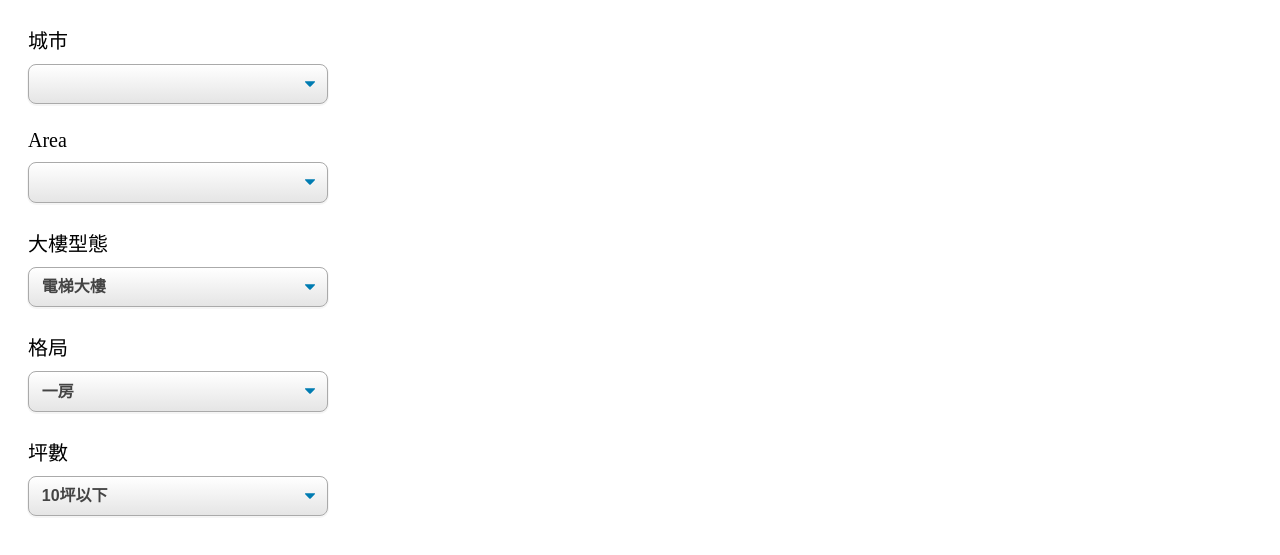
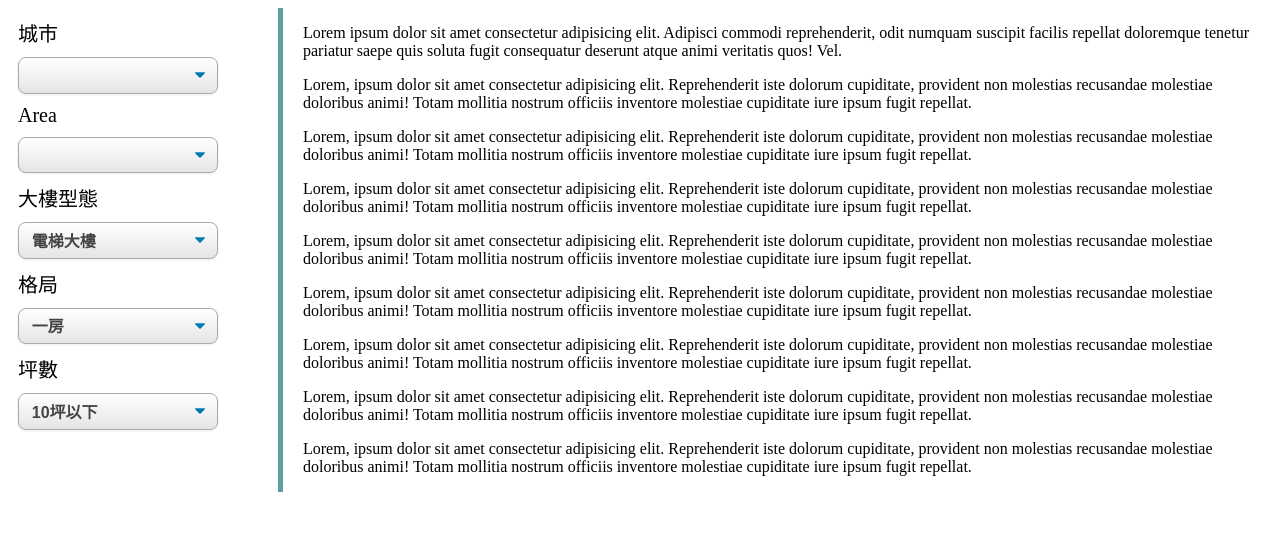
Before and after one commit to xboxertony/test_app, a Flask app: page / in a window 1280 px wide. Shown: the top 555 px of the page. Run offline with Flask 2, Linux system fonts and the light colour scheme; lists and menus that the app fills with data are empty; some libraries are stand-ins or nearby versions.

Commit message:
新增左右兩側

```diff
--- a/templates/test.html
+++ b/templates/test.html
@@ -11,15 +11,25 @@
     <script language="javascript" type="text/javascript" src="../static/flot/source/jquery.flot.symbol.js"></script>
     <script language="javascript" type="text/javascript" src="../static/flot/source/jquery.flot.legend.js"></script>
     <style>
+        .dash_board{
+            display: flex;
+        }
+        .main{
+            margin-left: 50px;
+            padding-left: 20px;
+            border-left-width: 5px;
+            border-left-style: solid;
+            border-left-color: cadetblue;
+        }
         select{
             display: block;
             font-size: 16px;
             font-family: sans-serif;
             font-weight: 700;
             color: #444;
-            line-height: 1.3;
+            /* line-height: 1.3; */
             padding: .6em 1.4em .5em .8em;
-            width: 300px;
+            width: 200px;
             max-width: 100%;
             box-sizing: border-box;
             margin: 0;
@@ -65,11 +75,13 @@
             margin-bottom: 10px;
         }
         .dropdon{
-            margin: 25px 20px;
+            margin: 10px 10px;
         }
     </style>
 </head>
 <body>
+    <div class="dash_board">
+        <div class="select_area">
             <div class="dropdon">
                 <label for="city">城市</label>
                 <select class="dropdown" id="city">
@@ -103,6 +115,19 @@
                     <option value="20"><a>10~20坪</a></option>
                     <option value="30"><a>20~30坪</a></option>
                 </select>
+            </div>
+        </div>
+        <div class="main">
+            <p>Lorem ipsum dolor sit amet consectetur adipisicing elit. Adipisci commodi reprehenderit, odit numquam suscipit facilis repellat doloremque tenetur pariatur saepe quis soluta fugit consequatur deserunt atque animi veritatis quos! Vel.</p>
+            <p>Lorem, ipsum dolor sit amet consectetur adipisicing elit. Reprehenderit iste dolorum cupiditate, provident non molestias recusandae molestiae doloribus animi! Totam mollitia nostrum officiis inventore molestiae cupiditate iure ipsum fugit repellat.</p>
+            <p>Lorem, ipsum dolor sit amet consectetur adipisicing elit. Reprehenderit iste dolorum cupiditate, provident non molestias recusandae molestiae doloribus animi! Totam mollitia nostrum officiis inventore molestiae cupiditate iure ipsum fugit repellat.</p>
+            <p>Lorem, ipsum dolor sit amet consectetur adipisicing elit. Reprehenderit iste dolorum cupiditate, provident non molestias recusandae molestiae doloribus animi! Totam mollitia nostrum officiis inventore molestiae cupiditate iure ipsum fugit repellat.</p>
+            <p>Lorem, ipsum dolor sit amet consectetur adipisicing elit. Reprehenderit iste dolorum cupiditate, provident non molestias recusandae molestiae doloribus animi! Totam mollitia nostrum officiis inventore molestiae cupiditate iure ipsum fugit repellat.</p>
+            <p>Lorem, ipsum dolor sit amet consectetur adipisicing elit. Reprehenderit iste dolorum cupiditate, provident non molestias recusandae molestiae doloribus animi! Totam mollitia nostrum officiis inventore molestiae cupiditate iure ipsum fugit repellat.</p>
+            <p>Lorem, ipsum dolor sit amet consectetur adipisicing elit. Reprehenderit iste dolorum cupiditate, provident non molestias recusandae molestiae doloribus animi! Totam mollitia nostrum officiis inventore molestiae cupiditate iure ipsum fugit repellat.</p>
+            <p>Lorem, ipsum dolor sit amet consectetur adipisicing elit. Reprehenderit iste dolorum cupiditate, provident non molestias recusandae molestiae doloribus animi! Totam mollitia nostrum officiis inventore molestiae cupiditate iure ipsum fugit repellat.</p>
+            <p>Lorem, ipsum dolor sit amet consectetur adipisicing elit. Reprehenderit iste dolorum cupiditate, provident non molestias recusandae molestiae doloribus animi! Totam mollitia nostrum officiis inventore molestiae cupiditate iure ipsum fugit repellat.</p>
+        </div>
     </div>
     <!-- <label for="name"></label>
     <input type="text" name="" id="name" value="我的name">
```
Lines whose indentation alone changed are shown as unchanged.
